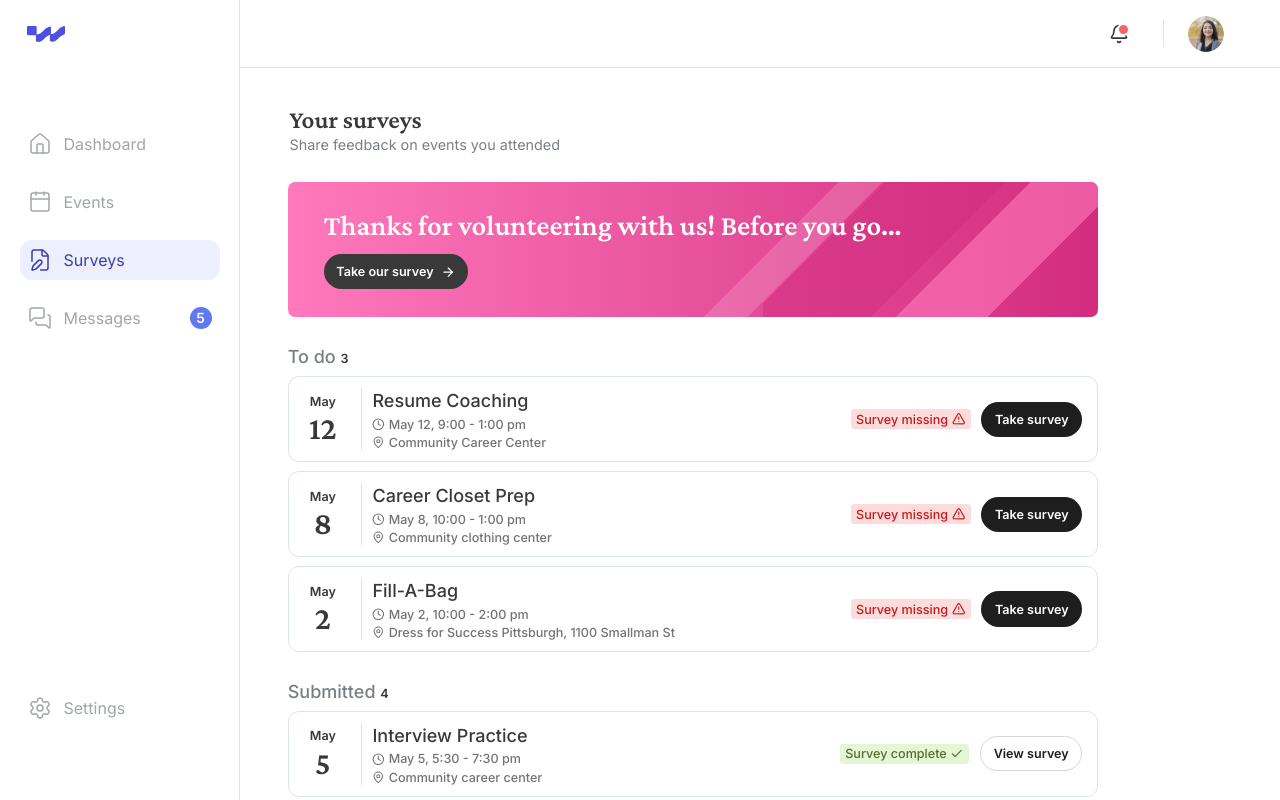
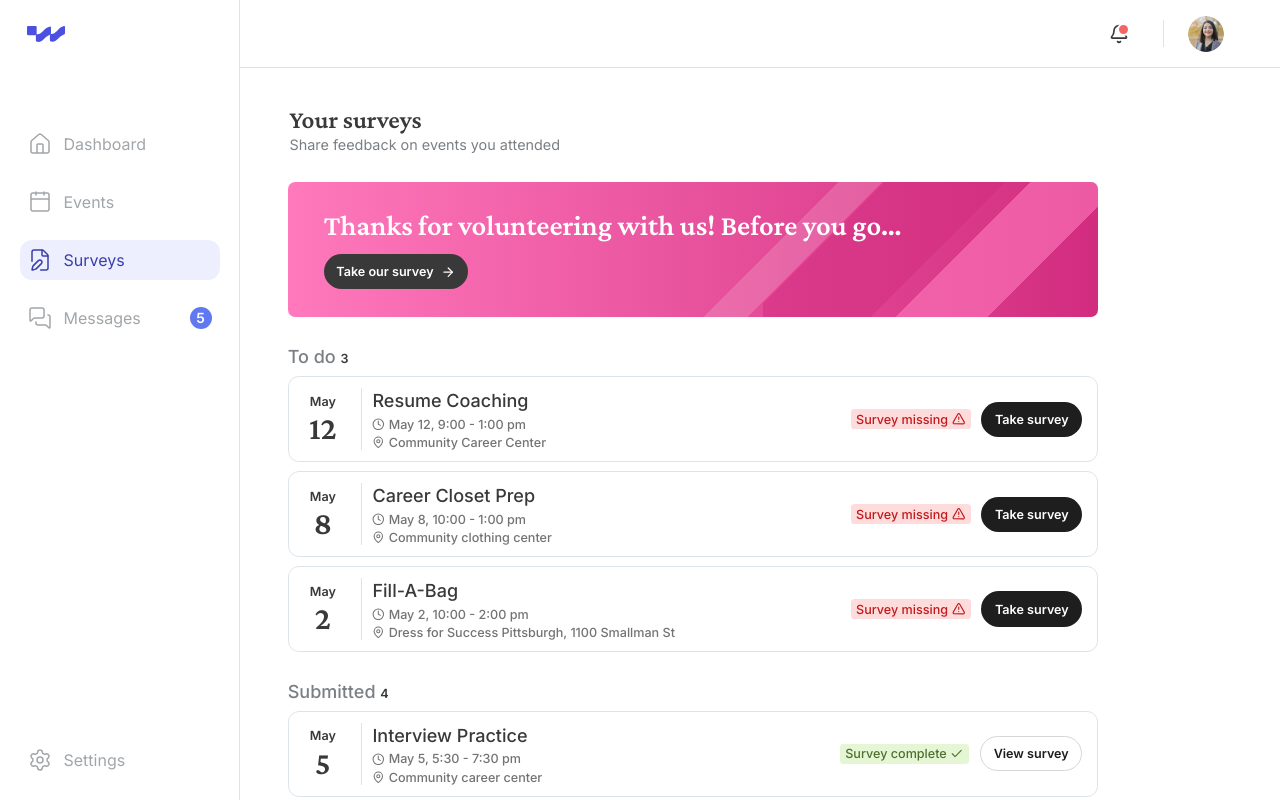
Before and after one commit to joonikli/DFA-DFS, a React (Vite) app: page /surveys in a window 1280 px wide. Built offline with nearby package versions, Linux system fonts and the light colour scheme.

Commit message:
moved settings icon down

```diff
--- a/src/components/Sidebar/Sidebar.css
+++ b/src/components/Sidebar/Sidebar.css
@@ -7,7 +7,7 @@
   width: var(--sidebar-width);
   height: 100vh;
   flex-shrink: 0;
-  padding: 20px 0 72px;
+  padding: 20px 0 20px; /* Settings sits 20px off the bottom, matching the 20px top inset */
   background: var(--neutral-white);
   border-right: 1px solid var(--neutral-gray);
 }
```
